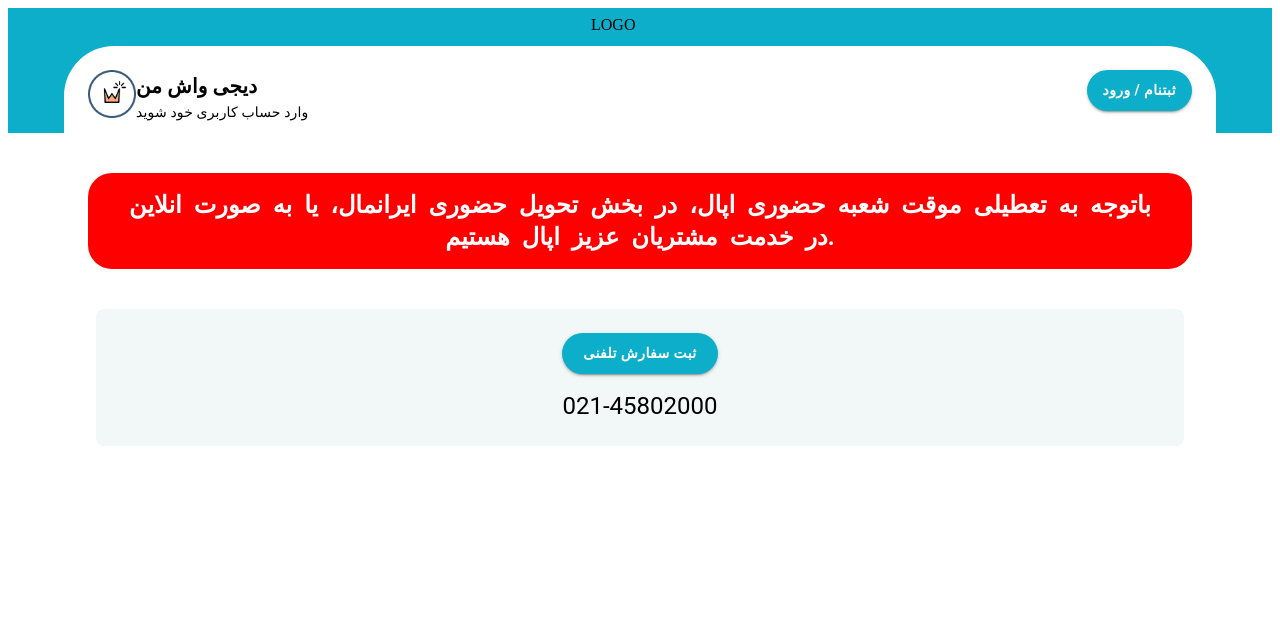
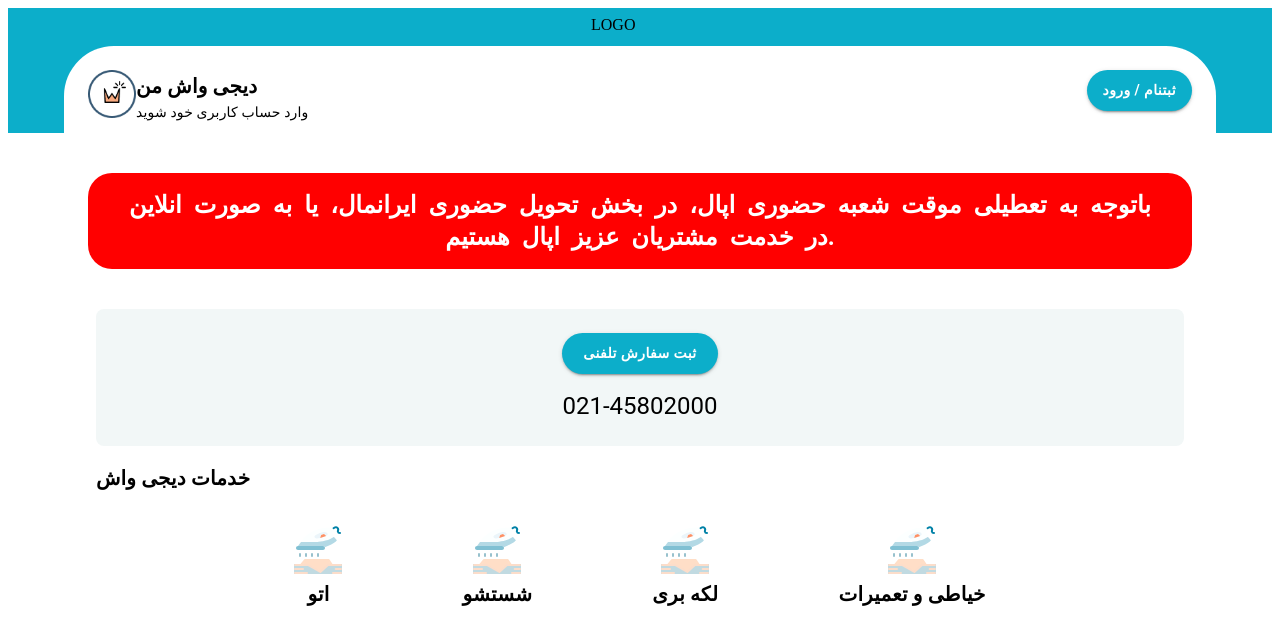
Before and after one commit to amirhosseinsharififard/DigiWash, a React (Vite) app: page / in a window 1280 px wide. Shown: the top 644 px of the page. Built offline with nearby package versions, Linux system fonts and the light colour scheme; the HTML template or start-up script is replaced by a standard one.

Commit message:
Create Services Component

```diff
--- a/src/App.jsx
+++ b/src/App.jsx
@@ -1,18 +1,19 @@
 // header site asli
 // import Header from "./web/Header";
-
 
 //pwa site component
 import HeaderPwa from "./pwa/HeaderPwa";
 import Offday from "./pwa/Offday";
-import OrderPhone from "./pwa/OrderPhone"
+import OrderPhone from "./pwa/OrderPhone";
+import Services from "./pwa/Services";
 function App() {
   return (
     <>
       {/* <Header /> */}
       <HeaderPwa />
-      <Offday/>
-      <OrderPhone/>
+      <Offday />
+      <OrderPhone />
+      <Services />
     </>
   );
 }
--- /dev/null
+++ b/src/pwa/Services.jsx
@@ -0,0 +1,47 @@
+import { Box, Container, Grid, Typography } from "@mui/material";
+import { Link } from "react-router-dom";
+
+// svg
+import servicesSvg from "../../assets/services.svg";
+
+// Data
+const DataService = [
+  { serviceName: "اتو", serviceImg: servicesSvg },
+  { serviceName: "شستشو", serviceImg: servicesSvg },
+  { serviceName: "لکه بری", serviceImg: servicesSvg },
+  { serviceName: "خیاطی و تعمیرات", serviceImg: servicesSvg }
+];
+
+const Services = () => {
+  return (
+    <Container>
+      <Box m='1rem 2rem'>
+        <Typography variant='h6' component='p' fontWeight={700}>
+          خدمات دیجی واش
+        </Typography>
+      </Box>
+      <Grid
+        container
+        m='1rem 2rem'
+        display='flex'
+        justifyContent='space-between'
+        width='60%'
+        alignContent='center'
+        margin="2rem auto"
+        >
+        {DataService.map((item, i) => (
+          <Grid item key={i} textAlign="center">
+            <Link to='/' style={{ textDecoration: "none" }}>
+              <img src={item.serviceImg} style={{margin:"0 auto"}} />
+              <Typography variant='h6' color='black' fontWeight='bold'>
+                {item.serviceName}
+              </Typography>
+            </Link>
+          </Grid>
+        ))}
+      </Grid>
+    </Container>
+  );
+};
+
+export default Services;
```
Also changed, not shown: assets/services.svg (added).
